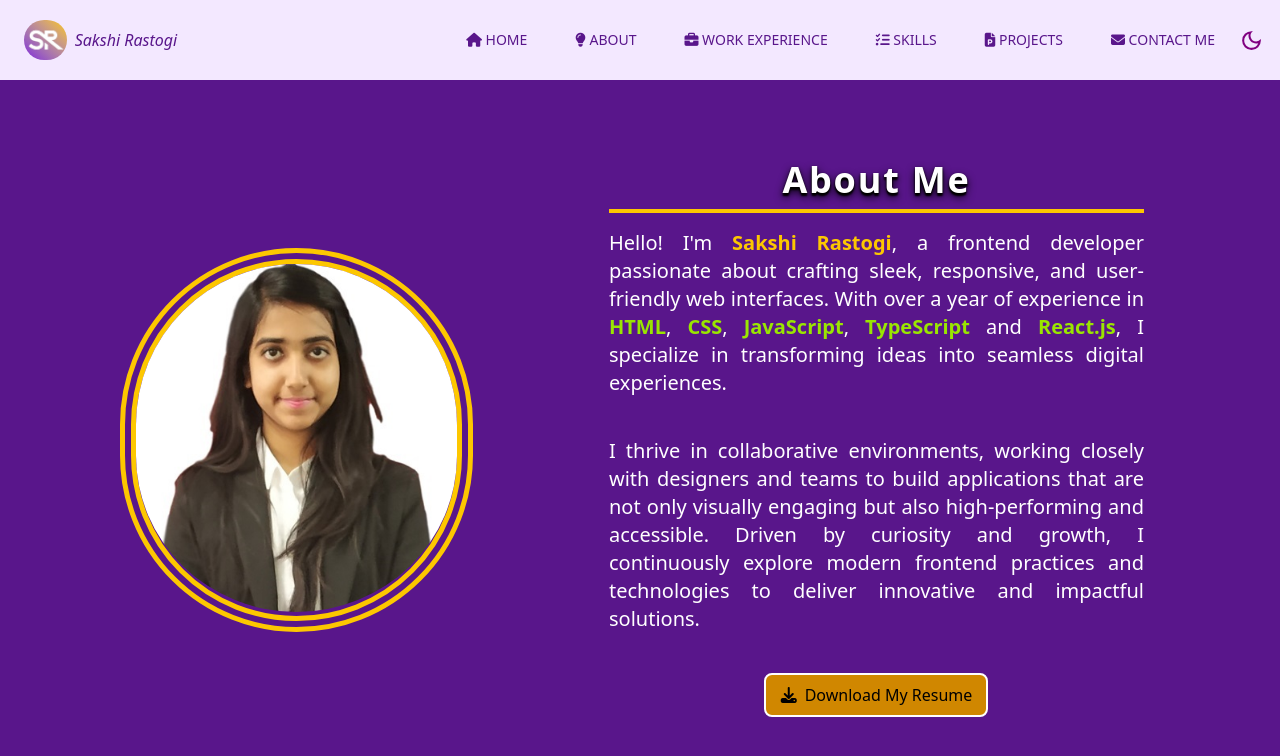
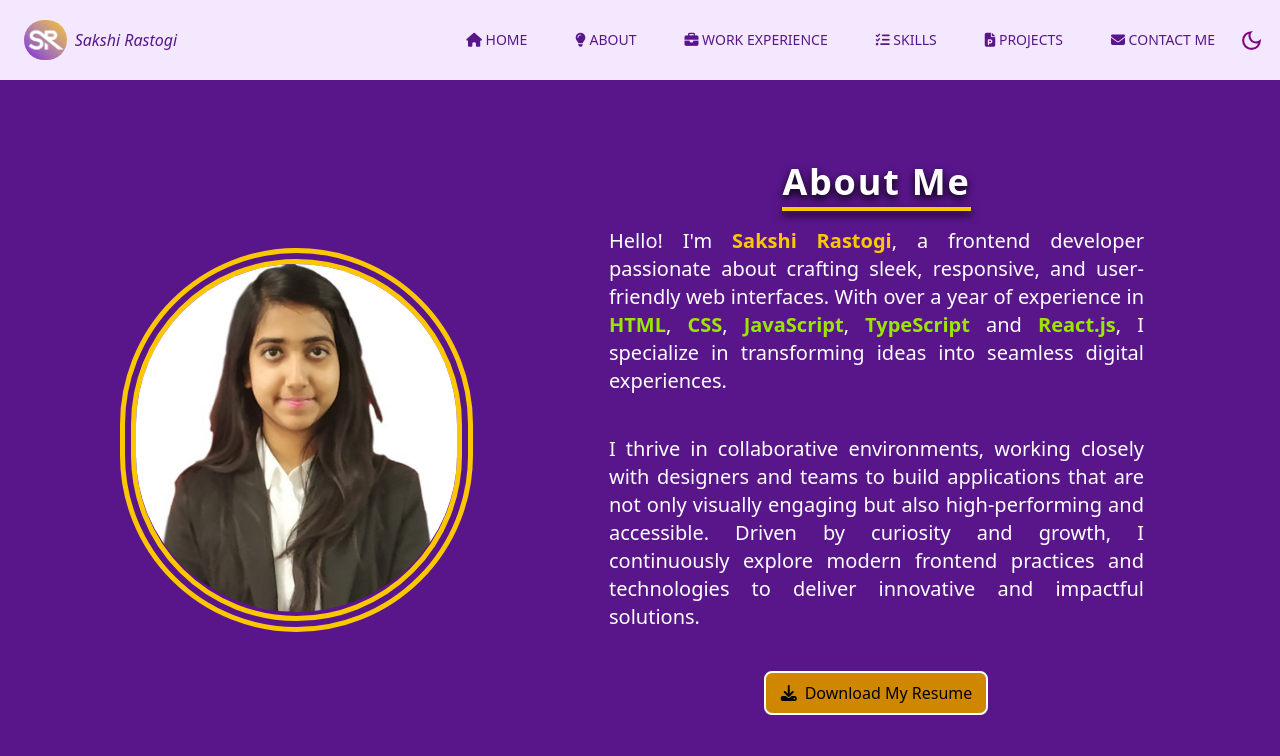
Before and after one commit to SakshiRastogi1302/portfolio, a React (Vite) app: page /about in a window 1280 px wide. Shown: the top 756 px of the page. Built offline with nearby package versions, Linux system fonts and the light colour scheme.

Commit message:
reduce the width of the underline under About Me heading

```diff
--- a/src/components/AboutComponent.jsx
+++ b/src/components/AboutComponent.jsx
@@ -11,13 +11,13 @@ const AboutComponent = () => {
             <img src={profilePhoto} alt='My Profile Pic' title='Sakshi Rastogi' className='w-40 h-40 sm:w-56 sm:h-56 md:w-64 md:h-64 lg:w-72 lg:h-72 xl:w-96 xl:h-96 rounded-full mt-32 mb-8 sm:mt-36 md:mt-40 lg:mt-28 lg:ml-10 border-16 border-double border-yellow-400 pb-1'></img>
           </div>
           <div className='flex flex-col justify-center w-full xl:w-3/4 px-6 lg:px-24 xl:pt-24 gap-4'>
-              <h1 className='text-3xl sm:text-4xl font-el-messiri font-bold tracking-wider text-white flex-wrap text-center leading-snug animate-moveDown text-shadow-lg text-shadow-black border-b-4 border-yellow-400 pb-1'>About Me</h1>
+              <h1 className='inline-block mx-auto text-3xl sm:text-4xl font-el-messiri font-bold tracking-wider text-white flex-wrap text-center leading-snug animate-moveDown drop-shadow-lg drop-shadow-black border-b-4 border-yellow-400'>About Me</h1>
               <div className='text-justify text-lg md:text-xl animate-fadeIn text-white space-y-6 lg:space-y-8 xl:space-y-10'>
                 <p>Hello! I'm <b className='text-yellow-400'>Sakshi Rastogi</b>, a frontend developer passionate about crafting sleek, responsive, and user-friendly web interfaces. With over a year of experience in <b className='text-lime-400'>HTML</b>, <b className='text-lime-400'>CSS</b>, <b className='text-lime-400'>JavaScript</b>, <b className='text-lime-400'>TypeScript</b> and <b className='text-lime-400'>React.js</b>, I specialize in transforming ideas into seamless digital experiences.</p>
                 <p>I thrive in collaborative environments, working closely with designers and teams to build applications that are not only visually engaging but also high-performing and accessible. Driven by curiosity and growth, I continuously explore modern frontend practices and technologies to deliver innovative and impactful solutions.</p>
               </div>
               <div className='flex justify-center my-6'>
-                <Link to= "https://drive.google.com/uc?export=download&id=1jxCl9jcXlZqBK2hOFD8IJAjOr6-MHMzF" target='_blank' rel='noopener noreferrer'><button title='Download Resume' className='w-48 md:w-56 bg-yellow-600 p-2 font-medium rounded-lg flex justify-center items-center text-sm md:text-base cursor-pointer border-2 border-white hover:bg-yellow-500 transition-transform'><i className="fa-solid fa-download mr-2"></i>Download My Resume</button></Link>
+                <Link to= "https://drive.google.com/uc?export=download&id=1jxCl9jcXlZqBK2hOFD8IJAjOr6-MHMzF" target='_blank' rel='noopener noreferrer'><button title='Download Resume' className='w-48 md:w-56 bg-yellow-600 p-2 font-medium rounded-lg flex justify-center items-center text-sm md:text-base cursor-pointer border-2 border-white animate-fadeIn hover:bg-yellow-500 transition-transform'><i className="fa-solid fa-download mr-2"></i>Download My Resume</button></Link>
               </div>
           </div>
       </div>
```
